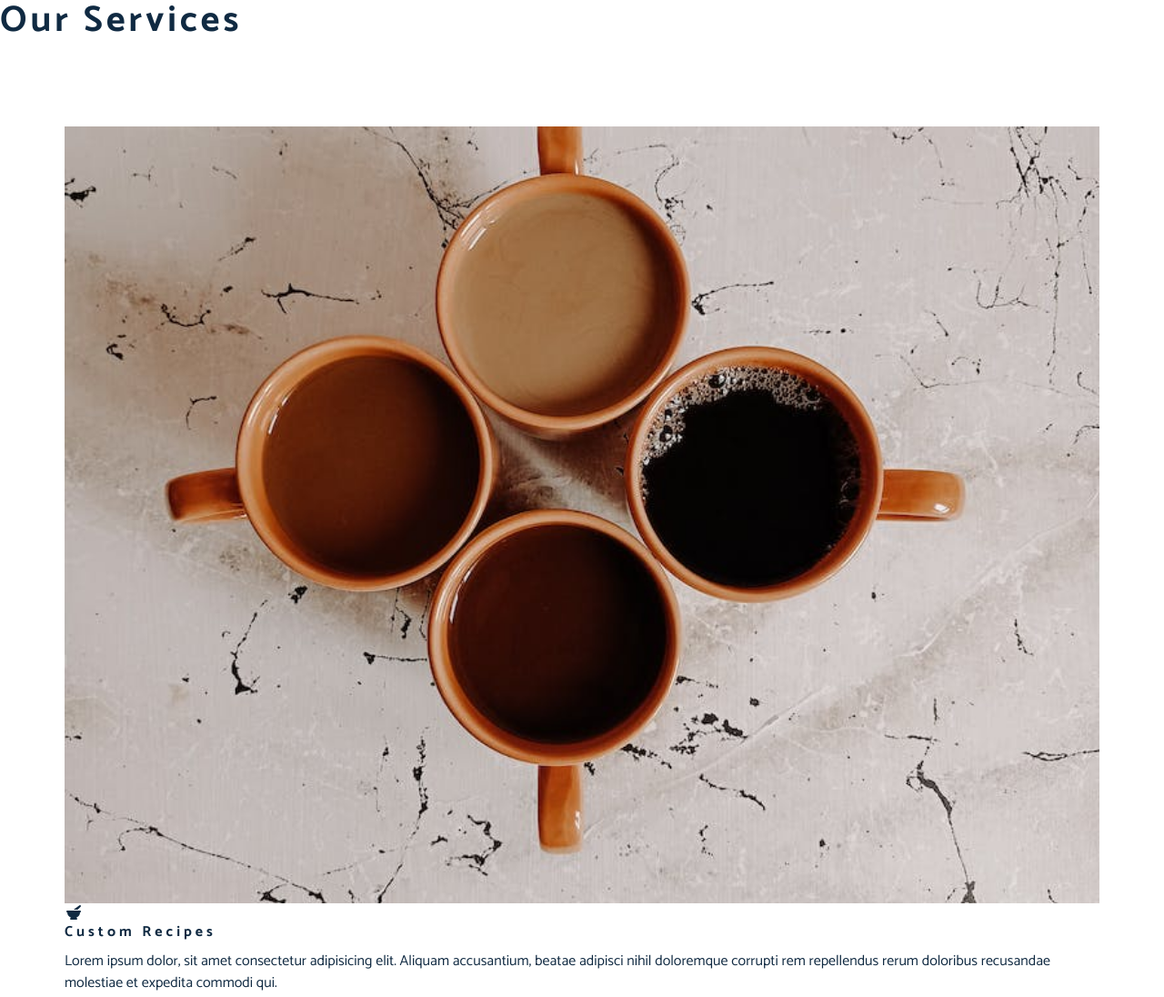
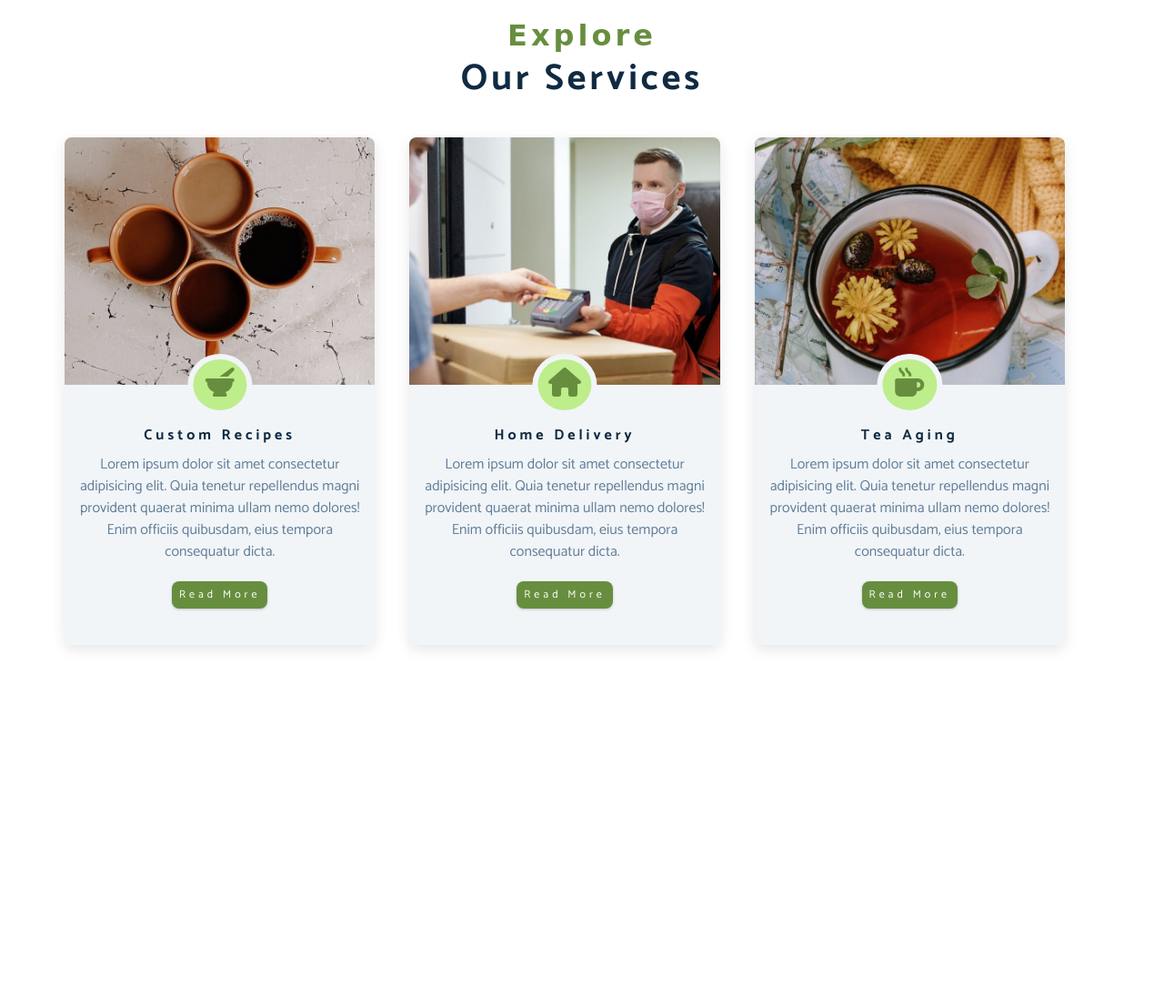
Before and after one commit to imshubhamSaha/Chai-Story-Project-, a plain HTML site: page index.html in a window 1280 px wide. Shown: the part 2170-3266 px from the top of the page at 91% size. After the commit the page ends 2975 px from the top, so only its background shows below. Drawn offline with Linux system fonts and the light colour scheme; a web font is replaced by a local one.

Commit message:
added services style

```diff
--- a/index.html
+++ b/index.html
@@ -123,6 +123,7 @@
       </div>
     </section>
     <!-- end of about section -->
+
     <!-- product section -->
     <section class="products">
       <div class="section-center clearfix">
@@ -211,10 +212,9 @@
           <div class="service-info">
             <h4>custom recipes</h4>
             <p>
-              Lorem ipsum dolor, sit amet consectetur adipisicing elit. Aliquam
-              accusantium, beatae adipisci nihil doloremque corrupti rem
-              repellendus rerum doloribus recusandae molestiae et expedita
-              commodi qui.
+              Lorem ipsum dolor sit amet consectetur adipisicing elit. Quia
+              tenetur repellendus magni provident quaerat minima ullam nemo
+              dolores! Enim officiis quibusdam, eius tempora consequatur dicta.
             </p>
             <a href="#" class="btn service-btn">read more</a>
           </div>
@@ -272,10 +272,9 @@
           <div class="service-info">
             <h4>tea aging</h4>
             <p>
-              Lorem ipsum dolor sit amet consectetur adipisicing elit.
-              Reprehenderit ducimus excepturi facere adipisci neque perferendis
-              accusantium quae aliquid magni, quo eum atque, quisquam est
-              reiciendis?
+              Lorem ipsum dolor sit amet consectetur adipisicing elit. Quia
+              tenetur repellendus magni provident quaerat minima ullam nemo
+              dolores! Enim officiis quibusdam, eius tempora consequatur dicta.
             </p>
             <a href="#" class="btn service-btn">read more</a>
           </div>
--- a/stylesheets/main.css
+++ b/stylesheets/main.css
@@ -222,8 +222,10 @@ Skill Section
   transform: translateY(-10px);
 }
 .skill:hover .skill-title {
-  transform: scale(1.2, 2);
+  transform: translateY(-10px);
+  font-size: 1.5rem;
 }
+
 .skill:hover .skill-text {
   transform: translateY(5px);
 }
@@ -287,6 +289,68 @@ Products section
 }
 .product-price {
   color: var(--clr_primary);
+}
+/*
+========================
+services section
+========================
+ */
+.service-title {
+  margin-top: 4rem;
+  margin-bottom: -4rem;
+  text-align: center;
+}
+
+.service-card {
+  margin: 2rem 0;
+  background: var(--clr_grey_10);
+  border-radius: var(--radius);
+  box-shadow: 0 5px 15px rgba(0, 0, 0, 0.1);
+  transition: var(--transition);
+}
+.service-card:hover {
+  transform: scale(1.02);
+  box-shadow: 0 5px 15px rgba(0, 0, 0, 0.5);
+}
+.service-img {
+  height: 17rem;
+  object-fit: cover;
+  border-top-left-radius: var(--radius);
+  border-top-right-radius: var(--radius);
+}
+.service-info {
+  text-align: center;
+  padding: 3rem 1rem 2.5rem 1rem;
+}
+.service-info p {
+  max-width: 20rem;
+  color: var(--clr_grey_5);
+  margin: 0 auto;
+}
+
+.service-btn {
+  font-size: 0.75rem;
+  text-transform: capitalize;
+  padding: 0.375rem 0.5rem;
+  border-radius: var(--radius);
+  font-weight: 400;
+  margin-top: 1.25rem;
+}
+
+.service-img-container {
+  position: relative;
+}
+.service-icon {
+  position: absolute;
+  left: 50%;
+  bottom: 0;
+  font-size: 2rem;
+  color: var(--clr_primary);
+  background: var(--clr_primary_light);
+  padding: 0.25rem 0.6rem;
+  border-radius: 50%;
+  transform: translate(-50%, 50%);
+  border: 0.4rem solid var(--clr_grey_10);
 }
 /*
 ========================
@@ -380,3 +444,19 @@ Media Querys
     padding: 0 0.5rem;
   }
 }
+
+/* services */
+@media screen and (min-width: 768px) {
+  .service-card {
+    float: left;
+    width: 45%;
+    margin-right: 5%;
+  }
+}
+
+@media screen and (min-width: 992px) {
+  .service-card {
+    width: 30%;
+    margin-right: 3.333%;
+  }
+}
```
